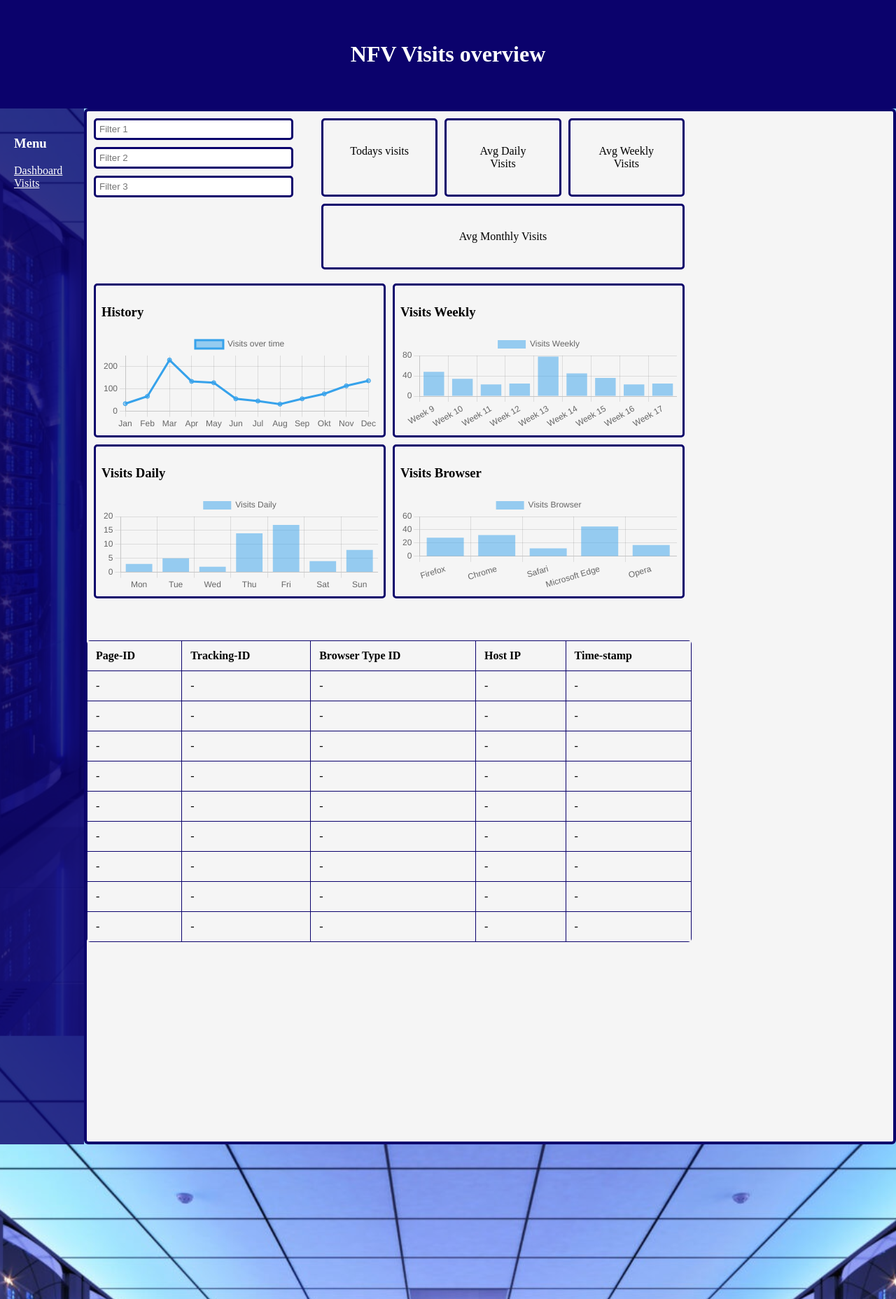
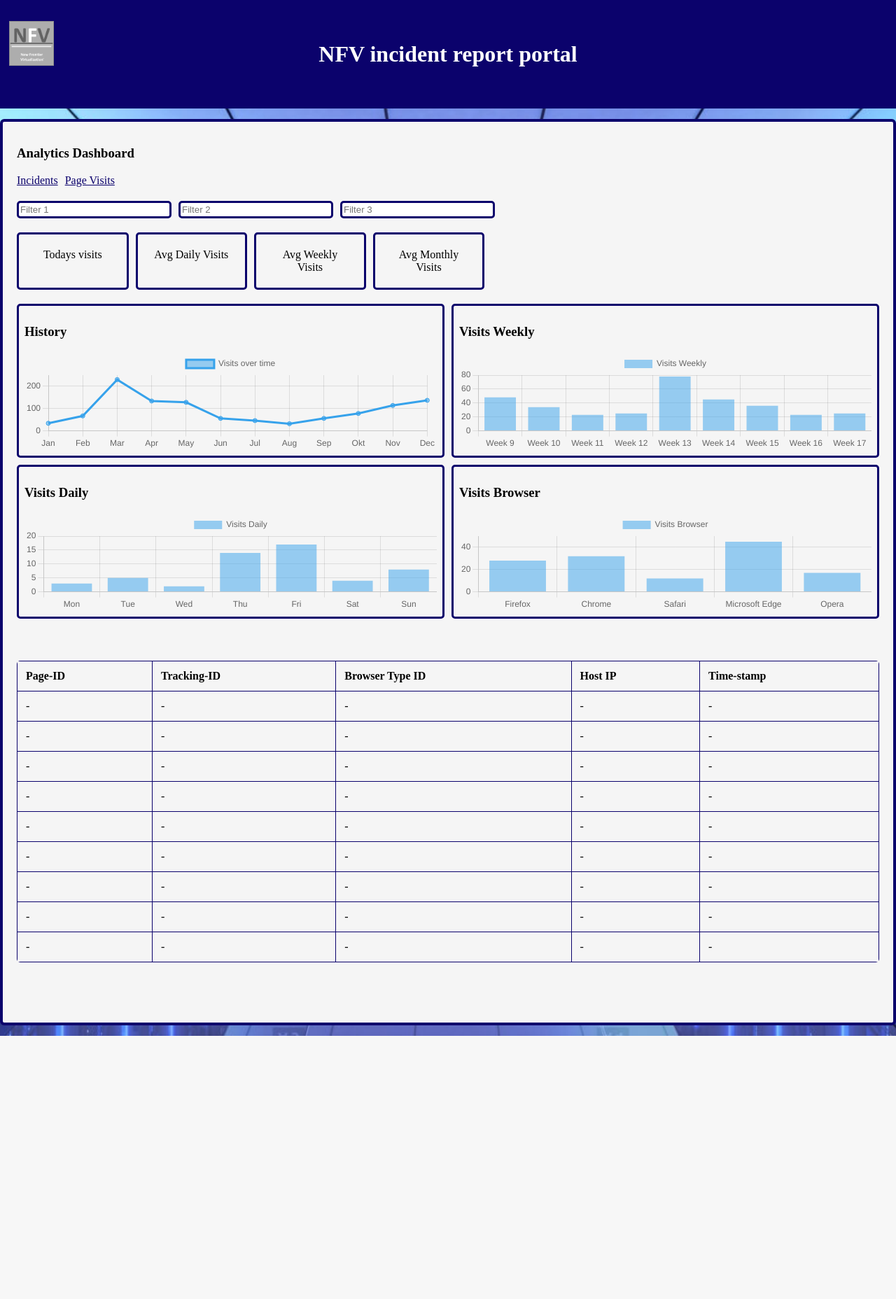
Before and after one commit to FredrikNilback/WebSystemProject, a PHP site: page /visits.html in a window 1280 px wide. Shown: the whole page at 70% size. After the commit the page ends 1480 px from the top, so only its background shows below. Run offline with PHP 8.4, Linux system fonts and the light colour scheme.

Commit message:
Analytics och Visits 260408

```diff
--- a/css/analytics.css
+++ b/css/analytics.css
@@ -1,79 +1,77 @@
-.analytics-page .layout {
+
+
+.analytics-dashboard {
+    color: black;
     display: flex;
+    gap: 10px;
 }
 
-.analytics-page .sidebar {
-    width: 120px;
-    min-height: 100vh;
-    background-color:#0b026ccc;
-    color: white;
-    padding: 20px;
+.analytics-dashboard a {
+    color: #0b026c;
 }
 
-.analytics-page .sidebar a {
-    display: block;
-    color: white;
+.top-part {
+    display: flex;
+    align-items: flex-start;
+    gap: 10px;
+    flex-direction: column;
+}
+
+.filters {                               /*filterraderna*/
+    display: flex;
+    margin-top: 20px;
+    gap: 10px;
+}
+
+.filters input {                         /*för att ändra input-raderna*/
+    width: 221px;
+    padding: 2px;
+    border-radius: 5px;
+    border: #0b026c solid;
+}
+
+.content {
+    grid-template-columns: 1fr;
+    padding: 15px 20px;
 }
 
 
-.analytics-page main {
+main {
     width: 100%;
     background-color: transparent;
     border: none;
     padding-bottom: 40px;
-}
-
-.analytics-page .top-part {
-    display: flex;
-    align-items: flex-start;
-    gap: 20px;
-}
-
-.analytics-page .filters {                               /*filterraderna*/
-    display: flex;
-    flex-direction: column;
-    gap: 10px;
-    margin: 2px;
-    margin-top: 10px;
-    margin-left: 10px;
-    margin-right: 10px;
-}
-
-.analytics-page .filters input {                         /*för att ändra input-raderna*/
-    width: 285px;
-    padding: 5px;
-    border-radius: 5px;
-    border: #0b026c solid;
+    overflow-y: scroll;
 }
 
 
-.analytics-page .cards {                                /*Raden med knapparna med resolution-time osv, de tre högst upp*/
+.cards {                                /*Raden med knapparna med resolution-time osv, de tre högst upp*/
+    margin: 10px 0;
+    gap: 10px;
+    flex-wrap: wrap;
     display: flex;
-    gap: 10px;
-    margin: 10px;
-    flex-wrap: wrap;
 }
 
-.analytics-page .card {                                   /*Knapparna med resolution-time osv, tre högst upp*/
-    flex: 40;
+.card {                                   /*Knapparna med resolution-time osv, tre högst upp*/
+    flex: 1;
     min-width: 150px;
     background-color: whitesmoke;
     border: #0b026c solid;
-    padding: 35px;
+    padding: 20px;
     text-align: center;
     border-radius: 5px;
 }
 
-.analytics-page .dashboard-structure {                          /*Layouten för alla charts*/
+.dashboard-structure {                          /*Layouten för alla charts*/
     display: grid;
     grid-template-columns: 1fr 1fr;
     gap: 10px;
-    margin: 10px;
+    margin: 10px 0;
     align-items: start;
     margin-bottom: 60px;
 }
 
-.analytics-page .chart {                                          /*Varje chart, diagram*/
+.chart {                                          /*Varje chart, diagram*/
     height: 220px;
     background-color: whitesmoke;
     border: #0b026c solid;
@@ -85,29 +83,18 @@
 }
 
 
-.analytics-page canvas {                                        /*Här ritas graferna, canvasen för det*/
+canvas {                                        /*Här ritas graferna, canvasen för det*/
     width: 100%;
     max-height: 140px;
 }
 
-.analytics-page .content {
-    width: 85%;
-    margin: 0 auto;
-}
 
-.analytics-page * {
+* {
     box-sizing: border-box;
 }
 
-body {
-    padding-bottom: 80px;
-}
 
-.analytics-page {
-    min-height: 120vh;
-}
-
-.analytics-page table {
+table {
     width: 100%;
     border-collapse: collapse;
     margin-top: 5px;
@@ -117,8 +104,8 @@ body {
     margin-bottom: 100px;
 }
 
-.analytics-page th,
-.analytics-page td {
+th,
+td {
     border: 1px solid #0b026c;
     padding: 12px;
     text-align: left;
--- /dev/null
+++ b/js/visits.js
@@ -0,0 +1,48 @@
+document.addEventListener("DOMContentLoaded", function () {
+
+new Chart(document.getElementById('Visits_History_lineChart'), {       //linecharten
+    type: 'line',
+    data: {
+        labels: ['Jan', 'Feb', 'Mar', 'Apr', 'May', 'Jun', 'Jul', 'Aug', 'Sep', 'Okt', 'Nov', 'Dec'],
+        datasets: [{
+            label: 'Visits over time',
+            data: [34, 67, 230, 134, 128, 56, 46, 32, 56, 78, 114, 137]
+        }]
+    }
+});
+
+
+new Chart(document.getElementById('Visits_Weekly_barChart'), {       //barcharten
+    type: 'bar',
+    data: {
+        labels: ['Week 9', 'Week 10', 'Week 11', 'Week 12', 'Week 13', 'Week 14', 'Week 15', 'Week 16', 'Week 17'],
+        datasets: [{
+            label: 'Visits Weekly',
+            data: [48, 34, 23, 25, 78, 45, 36, 23, 25]
+        }]
+    }
+});
+
+new Chart(document.getElementById('Visits_Daily_barChart'), {       //barcharten
+    type: 'bar',
+    data: {
+        labels: ['Mon', 'Tue', 'Wed', 'Thu', 'Fri', 'Sat', 'Sun'],
+        datasets: [{
+            label: 'Visits Daily',
+            data: [3, 5, 2, 14, 17, 4, 8]
+        }]
+    }
+});
+
+new Chart(document.getElementById('Browser_Daily_barChart'), {       //barcharten
+    type: 'bar',
+    data: {
+        labels: ['Firefox', 'Chrome', 'Safari', 'Microsoft Edge', 'Opera'],
+        datasets: [{
+            label: 'Visits Browser',
+            data: [28, 32, 12, 45, 17]
+        }]
+    }
+});
+
+});
--- a/visits.html
+++ b/visits.html
@@ -10,18 +10,19 @@
 <body class="analytics-page">
 
 <header>
-<h1>NFV Visits overview</h1>
+    <img src='images/company_logo.png' alt='company logo' id='company-logo'>
+    <h1>NFV incident report portal</h1>
 </header>
-
-<div class="layout">
-    <nav class="sidebar">
-        <h3>Menu</h3>
-        <a href="analytics.html">Dashboard</a>
-        <a href="visits.html">Visits</a>
-    </nav>
 
 <div class="content">
     <main>
+
+        <h3>Analytics Dashboard</h3>
+        <nav class="analytics-dashboard">
+            <a href="analytics.html">Incidents</a>
+            <a href="visits.html">Page Visits</a>
+        </nav>
+
         <div class="top-part">
             <div class="filters">
                 <input placeholder="Filter 1">
@@ -130,61 +131,11 @@
                 </tr>
             </table>
         </div>
-
     </main>
 </div>
 
 <script src="https://cdn.jsdelivr.net/npm/chart.js"></script>
-
-
-<script>
-
-new Chart(document.getElementById('Visits_History_lineChart'), {       //linecharten
-    type: 'line',
-    data: {
-        labels: ['Jan', 'Feb', 'Mar', 'Apr', 'May', 'Jun', 'Jul', 'Aug', 'Sep', 'Okt', 'Nov', 'Dec'],
-        datasets: [{
-            label: 'Visits over time',
-            data: [34, 67, 230, 134, 128, 56, 46, 32, 56, 78, 114, 137]
-        }]
-    }
-});
-
-
-new Chart(document.getElementById('Visits_Weekly_barChart'), {       //barcharten
-    type: 'bar',
-    data: {
-        labels: ['Week 9', 'Week 10', 'Week 11', 'Week 12', 'Week 13', 'Week 14', 'Week 15', 'Week 16', 'Week 17'],
-        datasets: [{
-            label: 'Visits Weekly',
-            data: [48, 34, 23, 25, 78, 45, 36, 23, 25]
-        }]
-    }
-});
-
-new Chart(document.getElementById('Visits_Daily_barChart'), {       //barcharten
-    type: 'bar',
-    data: {
-        labels: ['Mon', 'Tue', 'Wed', 'Thu', 'Fri', 'Sat', 'Sun'],
-        datasets: [{
-            label: 'Visits Daily',
-            data: [3, 5, 2, 14, 17, 4, 8]
-        }]
-    }
-});
-
-new Chart(document.getElementById('Browser_Daily_barChart'), {       //barcharten
-    type: 'bar',
-    data: {
-        labels: ['Firefox', 'Chrome', 'Safari', 'Microsoft Edge', 'Opera'],
-        datasets: [{
-            label: 'Visits Browser',
-            data: [28, 32, 12, 45, 17]
-        }]
-    }
-});
-
-</script>
+<script src="js/visits.js"></script>
 
 
 </body>
```
Also changed, not shown: analytics.html (+14 -57 lines), js/analytics.js (added, +47 -0 lines). Lines whose indentation alone changed are shown as unchanged.
